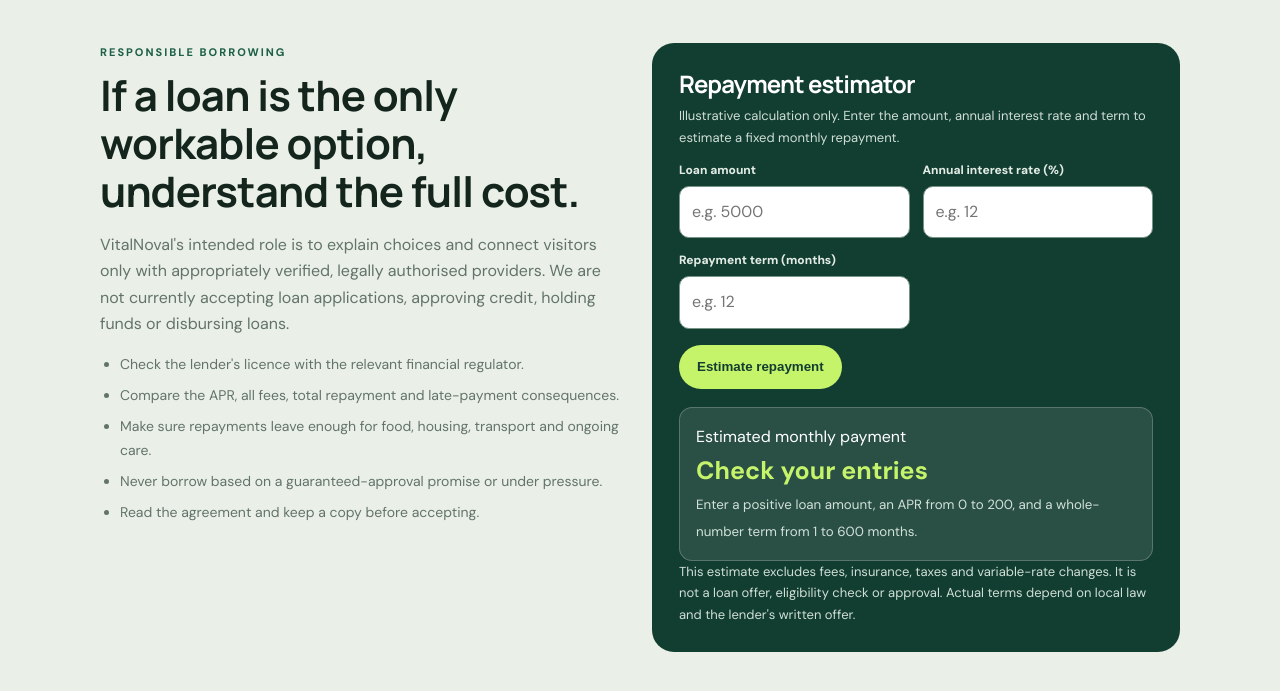
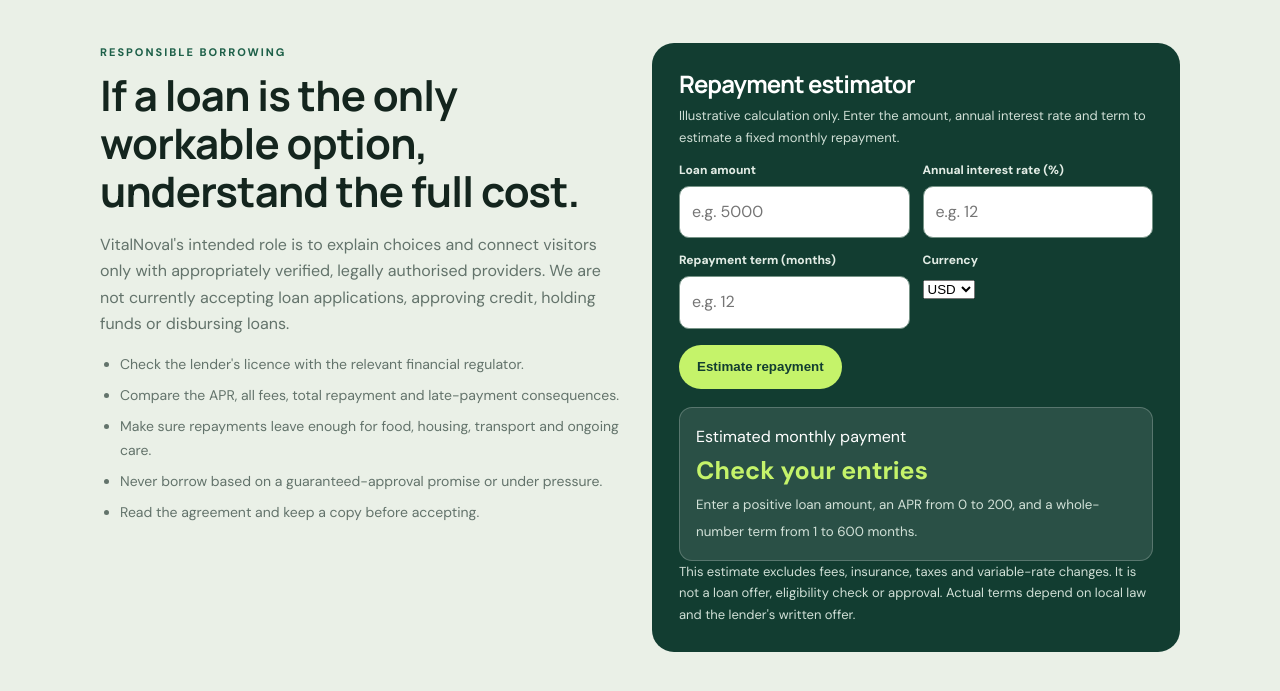
Before and after one commit to elonesreaveswork-netizen/vitalnoval-ffitness-hom, a plain HTML site: page emergency-support.html in a window 1280 px wide. Both pictures are taken after a click on the button "Estimate repayment". Shown: the part 1515-2206 px from the top of the page. Drawn offline with Linux system fonts and the light colour scheme.

Commit message:
Add selectable currencies to repayment estimator

```diff
--- a/emergency-support.html
+++ b/emergency-support.html
@@ -27,7 +27,7 @@ header{position:sticky;top:0;z-index:5;background:rgba(245,245,239,.96);backdrop
 <article class="card"><div class="icon">🧾</div><h3>Public benefit programmes</h3><p>Check official government health coverage, emergency assistance and social-service programmes in your location. Use government websites or contact the relevant public agency directly.</p></article>
 </div><div class="urgent"><h3>Protect yourself from emergency-payment scams</h3><p>Be cautious of anyone who guarantees a loan, demands gift cards or cryptocurrency, asks for an upfront “release” fee, or pressures you to share passwords or one-time codes. Never pay a stranger to unlock a promised grant or loan.</p></div></div></section>
 <section class="soft"><div class="wrap two"><div><div class="kicker">Responsible borrowing</div><h2 style="font-size:clamp(29px,4vw,42px);margin:10px 0 14px">If a loan is the only workable option, understand the full cost.</h2><p style="color:var(--muted)">VitalNoval's intended role is to explain choices and connect visitors only with appropriately verified, legally authorised providers. We are not currently accepting loan applications, approving credit, holding funds or disbursing loans.</p><ul class="check"><li>Check the lender's licence with the relevant financial regulator.</li><li>Compare the APR, all fees, total repayment and late-payment consequences.</li><li>Make sure repayments leave enough for food, housing, transport and ongoing care.</li><li>Never borrow based on a guaranteed-approval promise or under pressure.</li><li>Read the agreement and keep a copy before accepting.</li></ul></div>
-<div class="calculator" id="calculator"><h3>Repayment estimator</h3><p>Illustrative calculation only. Enter the amount, annual interest rate and term to estimate a fixed monthly repayment.</p><div class="fields"><div class="field"><label for="amount">Loan amount</label><input id="amount" type="number" min="1" max="10000000" step="0.01" placeholder="e.g. 5000"></div><div class="field"><label for="apr">Annual interest rate (%)</label><input id="apr" type="number" min="0" max="200" step="0.01" placeholder="e.g. 12"></div><div class="field"><label for="months">Repayment term (months)</label><input id="months" type="number" min="1" max="600" step="1" placeholder="e.g. 12"></div></div><button class="btn" id="calculate" type="button">Estimate repayment</button><div class="result" id="result" aria-live="polite"><span>Estimated monthly payment</span><strong id="monthly">$0.00</strong><small id="total"></small></div><p class="fine">This estimate excludes fees, insurance, taxes and variable-rate changes. It is not a loan offer, eligibility check or approval. Actual terms depend on local law and the lender's written offer.</p></div></div></section>
+<div class="calculator" id="calculator"><h3>Repayment estimator</h3><p>Illustrative calculation only. Enter the amount, annual interest rate and term to estimate a fixed monthly repayment.</p><div class="fields"><div class="field"><label for="amount">Loan amount</label><input id="amount" type="number" min="1" max="10000000" step="0.01" placeholder="e.g. 5000"></div><div class="field"><label for="apr">Annual interest rate (%)</label><input id="apr" type="number" min="0" max="200" step="0.01" placeholder="e.g. 12"></div><div class="field"><label for="months">Repayment term (months)</label><input id="months" type="number" min="1" max="600" step="1" placeholder="e.g. 12"></div><div class="field"><label for="currency">Currency</label><select id="currency"><option>USD</option><option>NGN</option><option>GBP</option><option>EUR</option><option>GHS</option><option>KES</option><option>ZAR</option><option>INR</option><option>CAD</option><option>AUD</option></select></div></div><button class="btn" id="calculate" type="button">Estimate repayment</button><div class="result" id="result" aria-live="polite"><span>Estimated monthly payment</span><strong id="monthly">$0.00</strong><small id="total"></small></div><p class="fine">This estimate excludes fees, insurance, taxes and variable-rate changes. It is not a loan offer, eligibility check or approval. Actual terms depend on local law and the lender's written offer.</p></div></div></section>
 <section><div class="wrap"><div class="head"><div class="kicker">Our verification promise</div><h2>Trust must be earned before a partner is listed.</h2><p>We will not publish unverified lenders, invented rates, guaranteed approvals or unsupported claims of licensing.</p></div><div class="partners"><span class="tag">Partner directory · In development</span><h3>Verified assistance and lending partners</h3><p>Partner listings will be added only after checking the organisation's identity, service area, regulatory authorisation where required, fees, privacy practices and complaint channels. Until those checks are complete, this page does not recommend or broker a specific loan provider.</p></div></div></section>
 <section class="soft"><div class="wrap"><div class="head"><div class="kicker">A clear promise</div><h2>Health knowledge stays accessible.</h2><p>VitalNoval's health education remains free to explore. Financial hardship should never be used to pressure someone into a loan, and borrowing must always be optional.</p></div><a class="pill" href="index.html">Return to VitalNoval home ↗</a></div></section>
 </main>
@@ -37,7 +37,7 @@ document.getElementById('calculate').addEventListener('click',function(){
  const p=Number(document.getElementById('amount').value),apr=Number(document.getElementById('apr').value),n=Number(document.getElementById('months').value),out=document.getElementById('result');
  if(!Number.isFinite(p)||!Number.isFinite(apr)||!Number.isFinite(n)||p<=0||apr<0||apr>200||!Number.isInteger(n)||n<1||n>600){out.style.display='block';document.getElementById('monthly').textContent='Check your entries';document.getElementById('total').textContent='Enter a positive loan amount, an APR from 0 to 200, and a whole-number term from 1 to 600 months.';return;}
  const r=apr/1200,monthly=r===0?p/n:p*r/(1-Math.pow(1+r,-n)),total=monthly*n;
- const fmt=x=>new Intl.NumberFormat(undefined,{style:'currency',currency:'USD'}).format(x);
+ const code=document.getElementById('currency').value;const fmt=x=>new Intl.NumberFormat(undefined,{style:'currency',currency:code}).format(x);
  document.getElementById('monthly').textContent=fmt(monthly);document.getElementById('total').textContent='Estimated total repaid: '+fmt(total)+' · Estimated interest: '+fmt(total-p);out.style.display='block';
 });
 </script>
```
